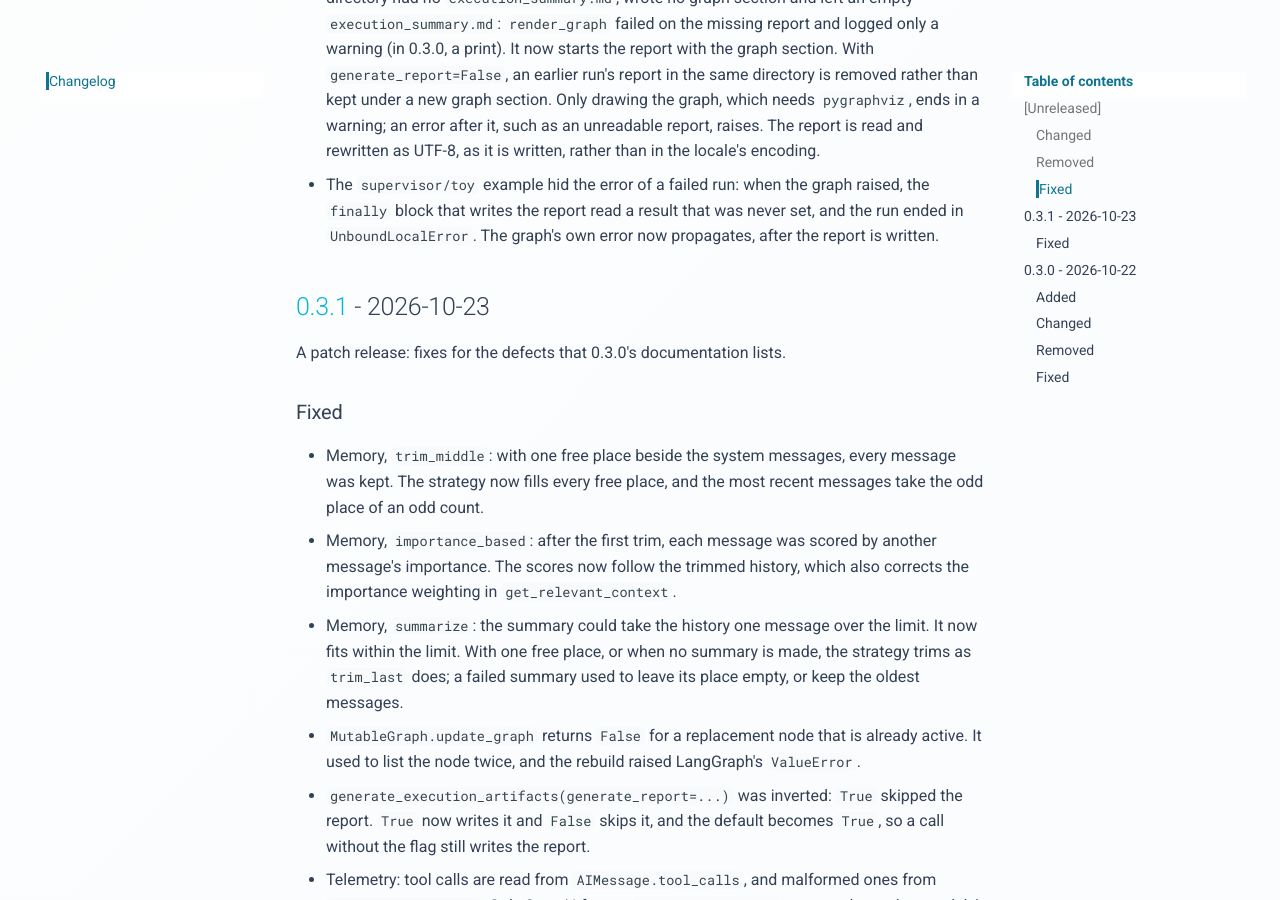
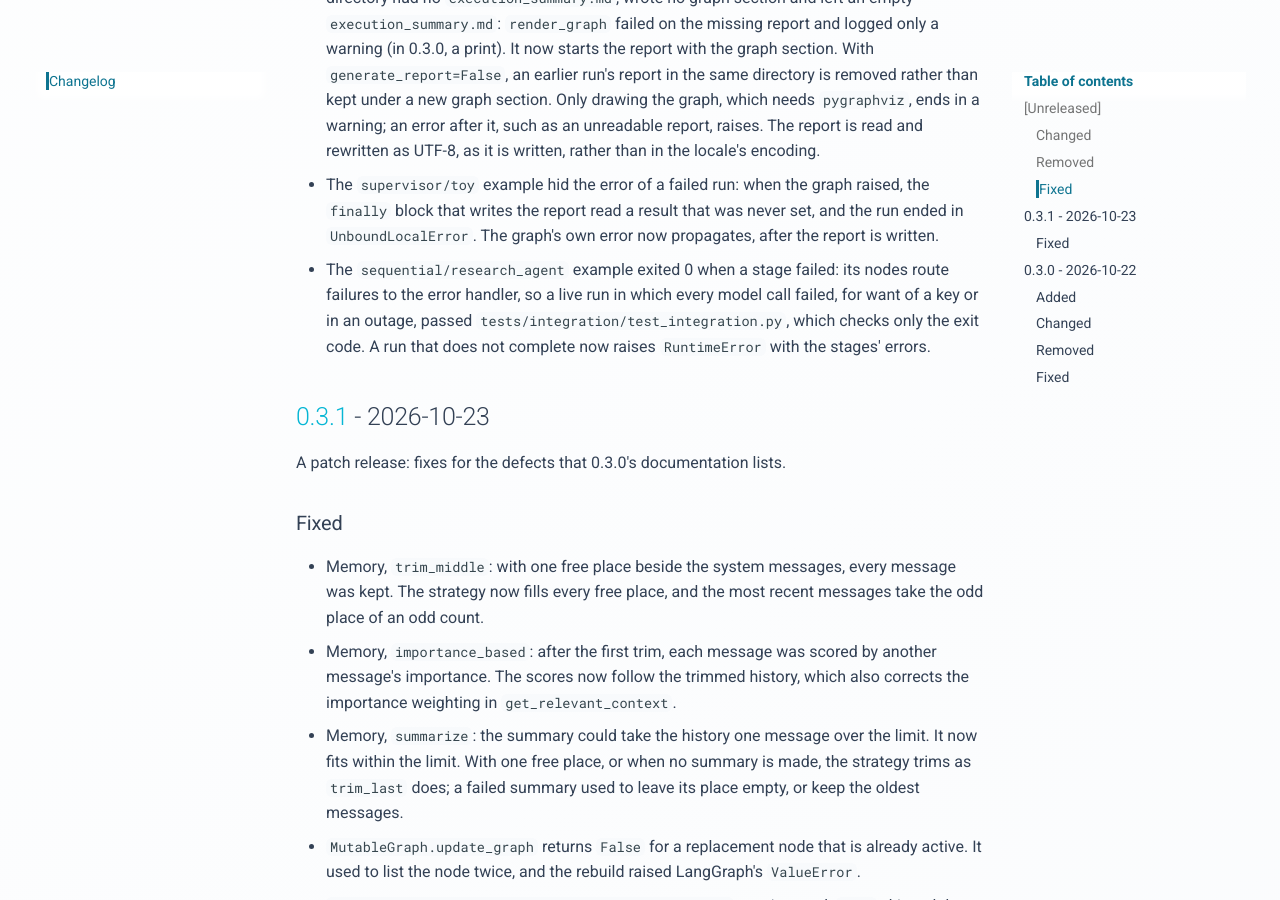
Before and after one commit to stride-research/flowgentic, an MkDocs documentation site: the page built from docs/changelog.md, in a window 1280 px wide and 900 px high, scrolled down 2653 px. Built offline with MkDocs 1.6.1 and Material for MkDocs 9.7.7, drawn with Linux system fonts in a browser that asks for light colours; comment, search, counter and statistics services are not loaded.

Commit message:
Make research_agent fail when its run ends in the error handler
The nodes catch their errors and route to the error handler, so the
example used to return normally and exit 0 whatever failed. After writing
the artifacts, start_app now raises RuntimeError with the stages' errors
unless the workflow completed. With no key, the live test of
research_agent fails instead of passing. The sequential page says so, and
the LLM examples workflow's comment no longer says the examples exit 0
without the key.

Co-Authored-By: Claude Opus 5.5 <noreply@anthropic.com>

```diff
--- a/CHANGELOG.md
+++ b/CHANGELOG.md
@@ -123,6 +123,12 @@ Nobody uses Flowgentic yet, so these go without a deprecation period.
   raised, the `finally` block that writes the report read a result that was
   never set, and the run ended in `UnboundLocalError`. The graph's own error
   now propagates, after the report is written.
+- The `sequential/research_agent` example exited 0 when a stage failed: its
+  nodes route failures to the error handler, so a live run in which every
+  model call failed, for want of a key or in an outage, passed
+  `tests/integration/test_integration.py`, which checks only the exit code.
+  A run that does not complete now raises `RuntimeError` with the stages'
+  errors.
 
 ## [0.3.1] - 2026-10-23
 
```
Also changed, not shown: docs/design_patterns/sequential.md (+2 -1 lines), 2 other files.
